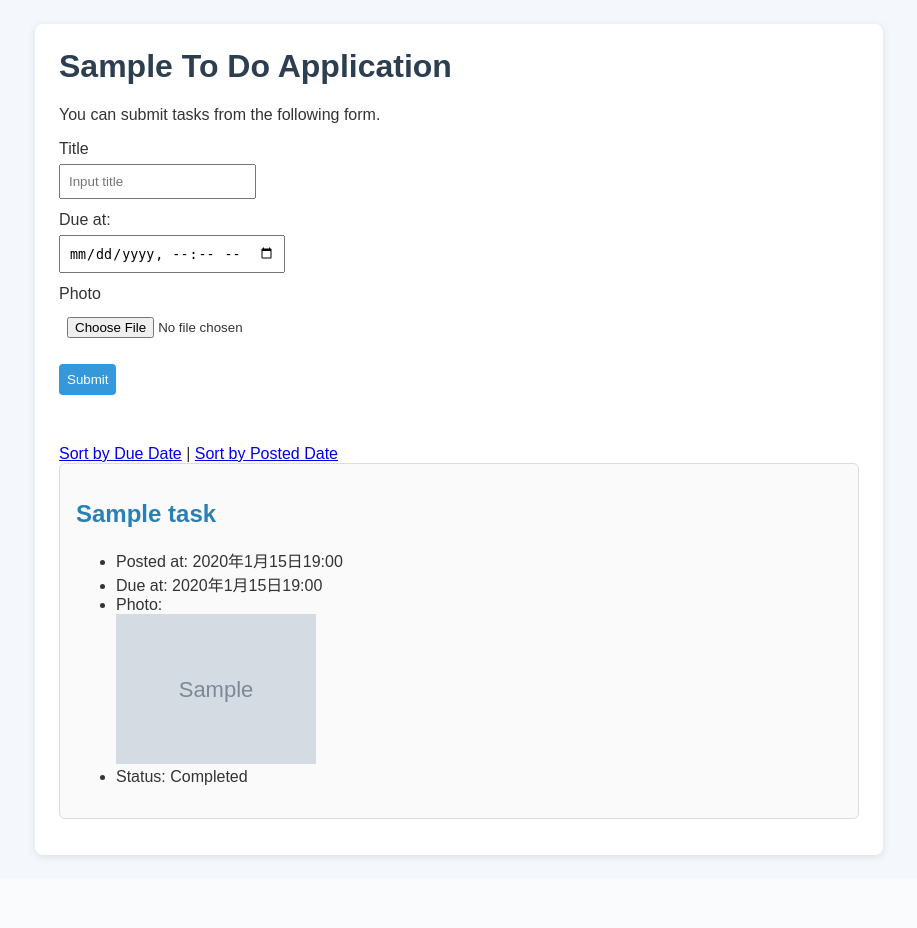
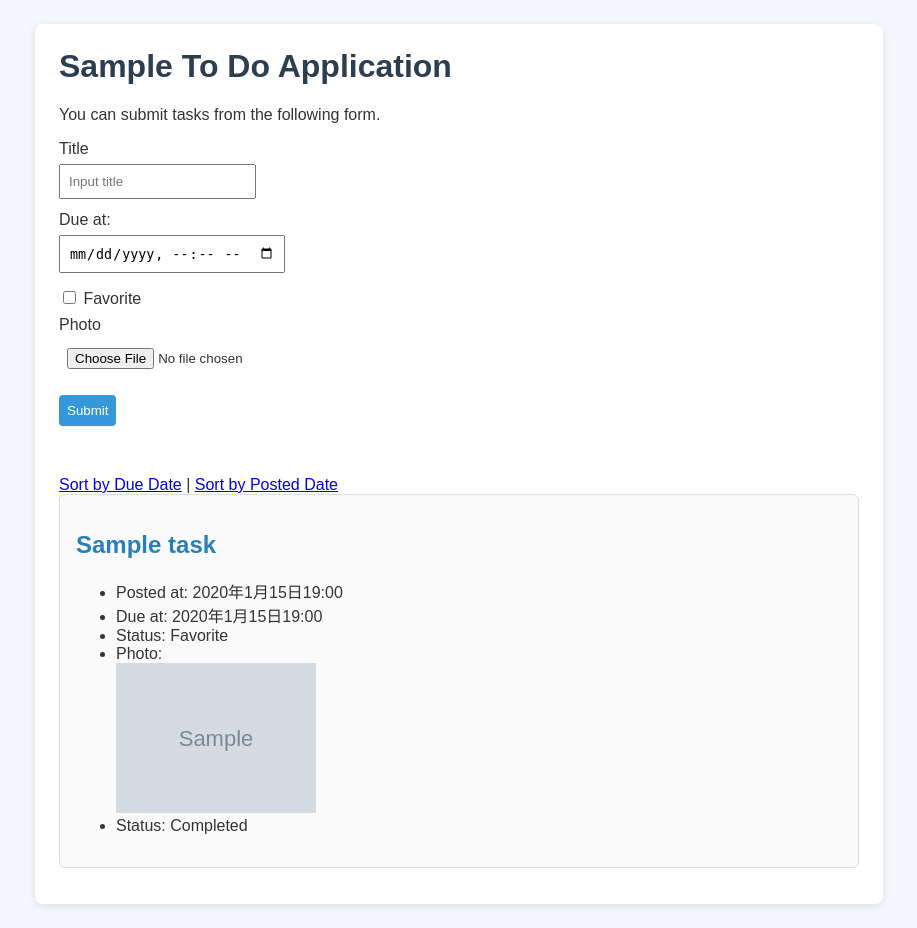
Before and after one commit to s1f10250082/django-test-exercise, a Django app: page / in a window 1280 px wide. Shown: the whole page, without its empty margins (181-1098 px from the left). Before the commit the page ends 860 px from the top, so only its background shows below. Run offline with Django 5.2, Linux system fonts and the light colour scheme; tables that the repository leaves empty hold one stand-in row (values such as "Sample post"); grey boxes marked "Sample" are stand-in pictures.

Commit message:
feat: お気に入り登録機能を追加

```diff
--- a/todo/models.py
+++ b/todo/models.py
@@ -6,6 +6,7 @@ from django.utils import timezone
 class Task(models.Model):
     title = models.CharField(max_length=100)
     completed = models.BooleanField(default=False)
+    favorite = models.BooleanField(default=False)
     posted_at = models.DateTimeField(default=timezone.now)
     due_at = models.DateTimeField(null=True, blank=True)
     photo = models.FileField(upload_to='task_photos/', null=True, blank=True)
--- a/todo/templates/todo/detail.html
+++ b/todo/templates/todo/detail.html
@@ -20,6 +20,9 @@
       {% if task.photo %}
       <li>Photo:<br><img src="{{ task.photo.url }}" alt="{{ task.title }}" style="max-width:400px; max-height:400px;"></li>
       {% endif %}
+      {% if task.favorite %}
+      <li>Status: Favorite</li>
+      {% endif %}
       {% if task.completed %}
       <li>Status: Completed</li>
       {% else %}
--- a/todo/templates/todo/edit.html
+++ b/todo/templates/todo/edit.html
@@ -31,6 +31,12 @@
       </div>
       {% endif %}
       <div>
+        <label for="favoriteInput">
+          <input id="favoriteInput" name="favorite" type="checkbox" {% if task.favorite %}checked{% endif %}>
+          Favorite
+        </label>
+      </div>
+      <div>
         <label for="completedInput">
           <input id="completedInput" name="completed" type="checkbox" {% if task.completed %}checked{% endif %}>
           Completed
--- a/todo/templates/todo/index.html
+++ b/todo/templates/todo/index.html
@@ -24,6 +24,12 @@
             <input id="dueInput" name="due_at" type="datetime-local">
         </div>
         <div>
+            <label for="favoriteInput">
+                <input id="favoriteInput" name="favorite" type="checkbox">
+                Favorite
+            </label>
+        </div>
+        <div>
             <label for="photoInput">Photo</label><br>
             <input id="photoInput" name="photo" type="file" accept="image/*">
         </div>
@@ -46,6 +52,9 @@
             {% if task.due_at %}
             <li>Due at: {{ task.due_at }}</li>
             {% endif %}
+            {% if task.favorite %}
+            <li>Status: Favorite</li>
+            {% endif %}
             {% if task.photo %}
             <li>Photo:<br><img src="{{ task.photo.url }}" alt="{{ task.title }}" style="max-width:200px; max-height:200px;"></li>
             {% endif %}
--- a/todo/views.py
+++ b/todo/views.py
@@ -9,6 +9,8 @@ def index(request):
         due_at = request.POST.get('due_at')
         task = Task(
             title=request.POST['title'],
+            completed='completed' in request.POST,
+            favorite='favorite' in request.POST,
             due_at=make_aware(parse_datetime(due_at)) if due_at else None,
             photo=request.FILES.get('photo'),
         )
@@ -40,6 +42,7 @@ def edit(request, task_id):
         due_at = request.POST.get('due_at')
         task.due_at = make_aware(parse_datetime(due_at)) if due_at else None
         task.completed = 'completed' in request.POST
+        task.favorite = 'favorite' in request.POST
         photo = request.FILES.get('photo')
         if photo:
             if task.photo:
```
Also changed, not shown: todo/tests.py (+25 -0 lines), media/task_photos/sequence-diagram.jpg (added), media/task_photos/test_sysBL9x.gif (added), todo/migrations/0003_task_favorite.py (added).
